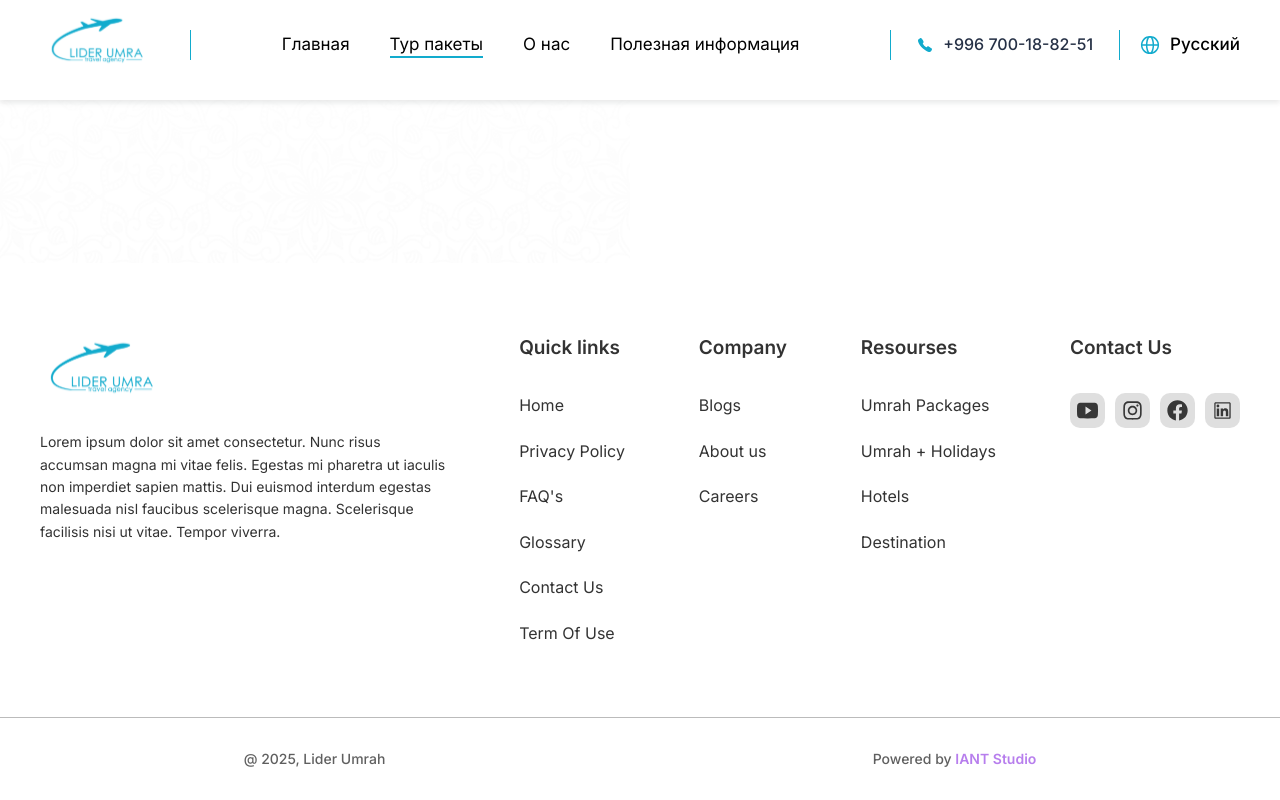
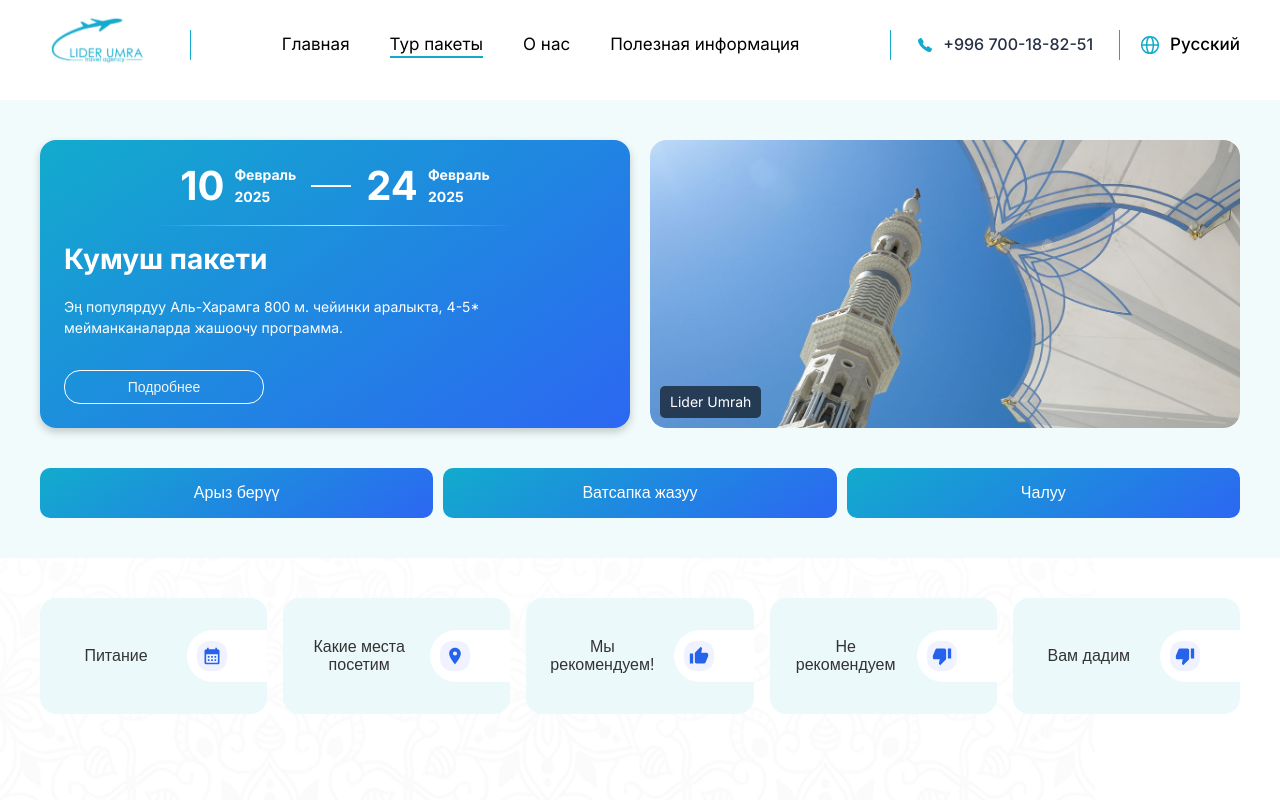
Before and after one commit to rahmanovdev/Lider-Umrah, a Next.js app: page /packeges in a window 1280 px wide. Shown: the top 800 px of the page. Built offline with nearby package versions, Linux system fonts and the light colour scheme; no server answers.

Commit message:
fix detail

```diff
--- a/src/app/(site)/packeges/page.tsx
+++ b/src/app/(site)/packeges/page.tsx
@@ -1,6 +1,9 @@
-import PackegesPage from "@/components/pages/PackegesPage";
+// import PackegesPage from "@/components/pages/PackegesPage";
+import PackegesDetailContent from "@/components/pages/packages/PackegesDetailContent/PackegesDetailContent";
 import React from "react";
 
-const page = () => <PackegesPage />;
+// const page = () => <PackegesPage />;
+
+const page = () => <PackegesDetailContent />;
 
 export default page;
```
